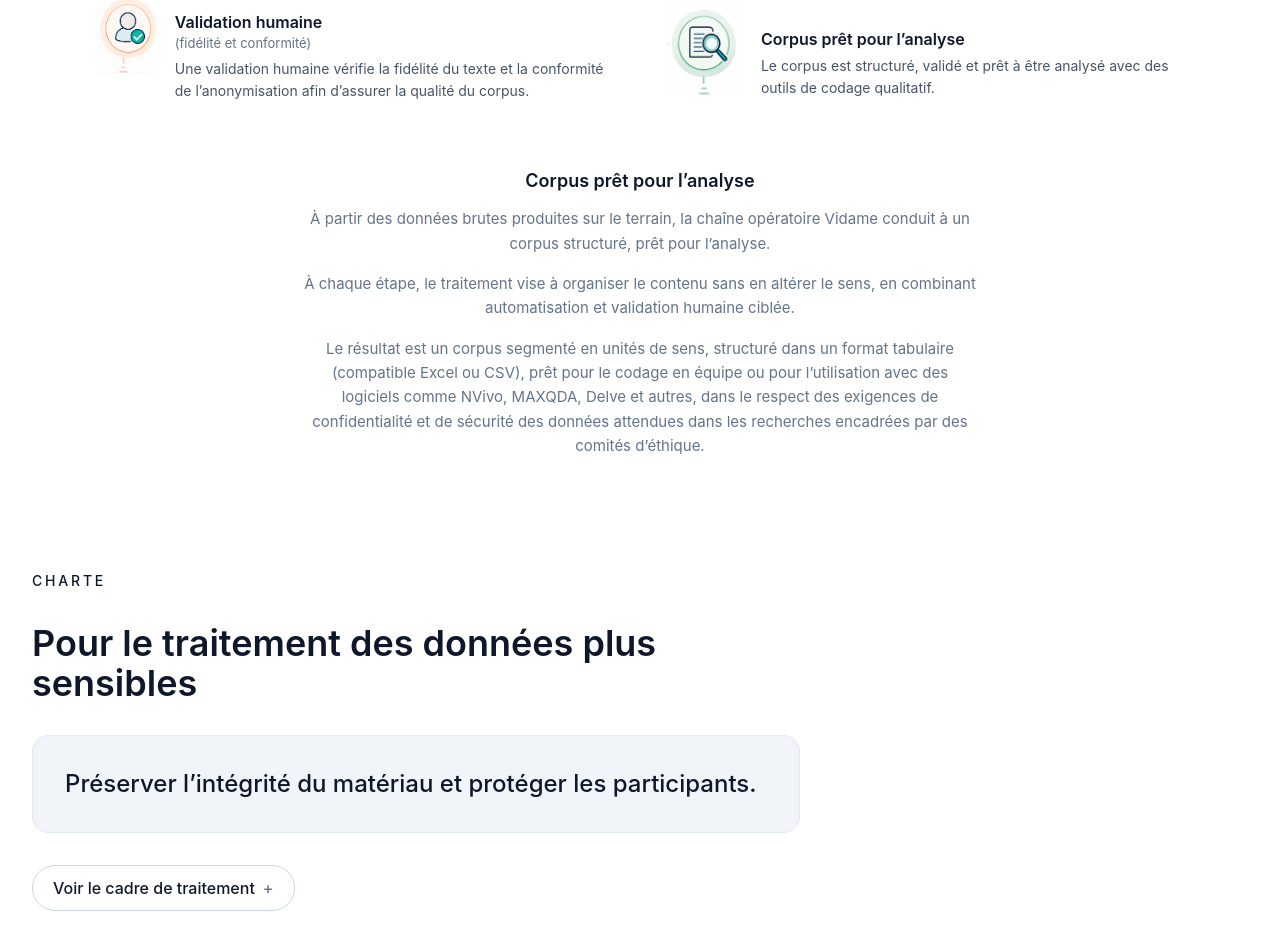
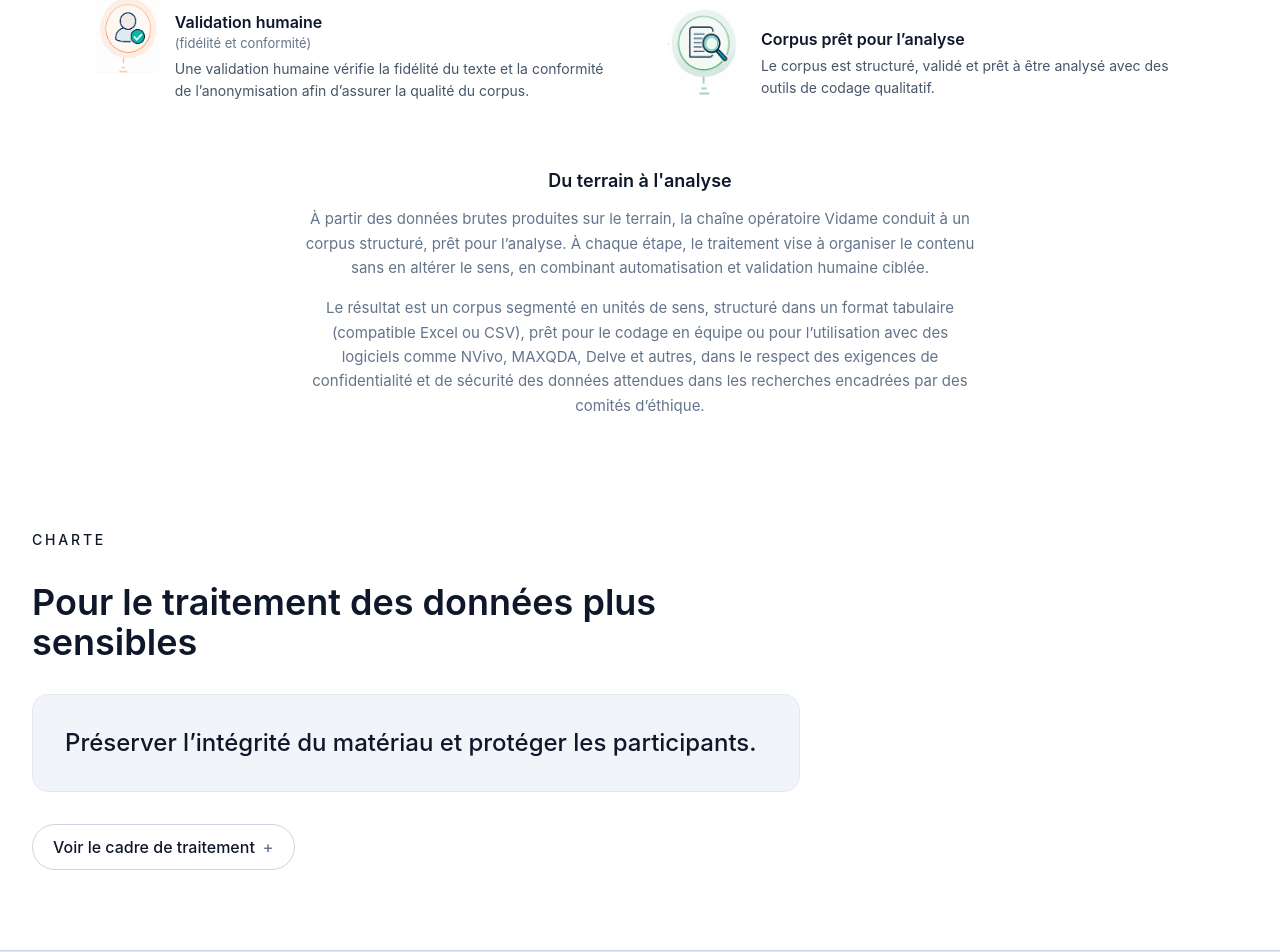
Before and after one commit to momopro21/vidame-recherche, a React (Vite) app: page / in a window 1280 px wide. Shown: the part 2592-3544 px from the top of the page. Built offline with nearby package versions, Linux system fonts and the light colour scheme; the HTML template or start-up script is replaced by a standard one.

Commit message:
Update App.tsx

```diff
--- a/src/App.tsx
+++ b/src/App.tsx
@@ -899,15 +899,11 @@ function Accueil({setPage,lang,}: {setPage: (page: string) => void;lang: "fr" |
   {/* ===== CONCLUSION ===== */}
   <div className="mx-auto mt-16 max-w-2xl text-center">
     <h3 className="text-lg font-semibold text-slate-900">
-      Corpus prêt pour l’analyse
+      Du terrain à l'analyse
     </h3>
 
     <p className="mt-3 text-[15px] leading-relaxed text-slate-500">
-      À partir des données brutes produites sur le terrain, la chaîne opératoire Vidame conduit à un corpus structuré, prêt pour l’analyse.
-    </p>
-
-    <p className="mt-4 text-[15px] leading-relaxed text-slate-500">
-      À chaque étape, le traitement vise à organiser le contenu sans en altérer le sens, en combinant automatisation et validation humaine ciblée.
+      À partir des données brutes produites sur le terrain, la chaîne opératoire Vidame conduit à un corpus structuré, prêt pour l’analyse. À chaque étape, le traitement vise à organiser le contenu sans en altérer le sens, en combinant automatisation et validation humaine ciblée.
     </p>
 
     <p className="mt-4 text-[15px] leading-relaxed text-slate-500">
```
